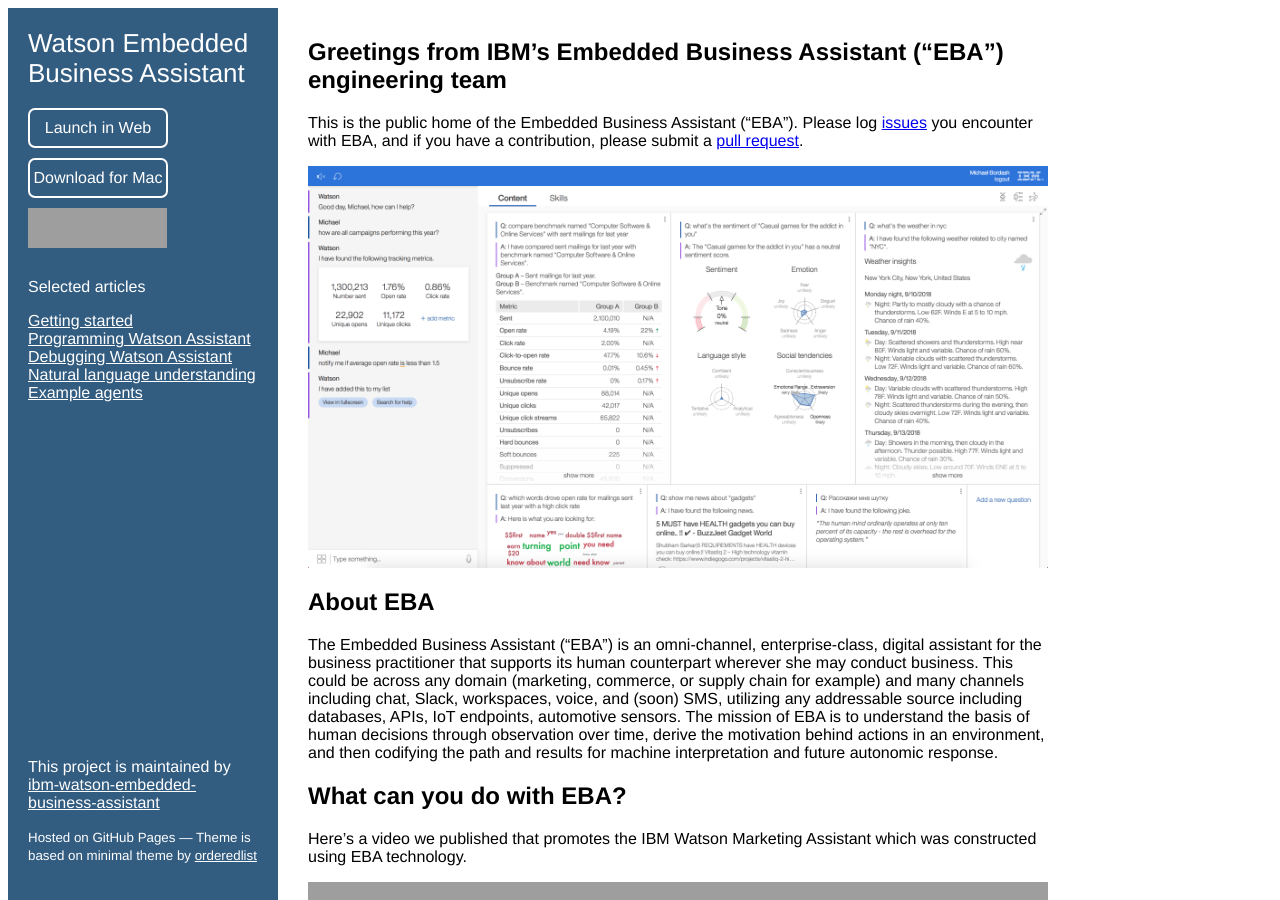
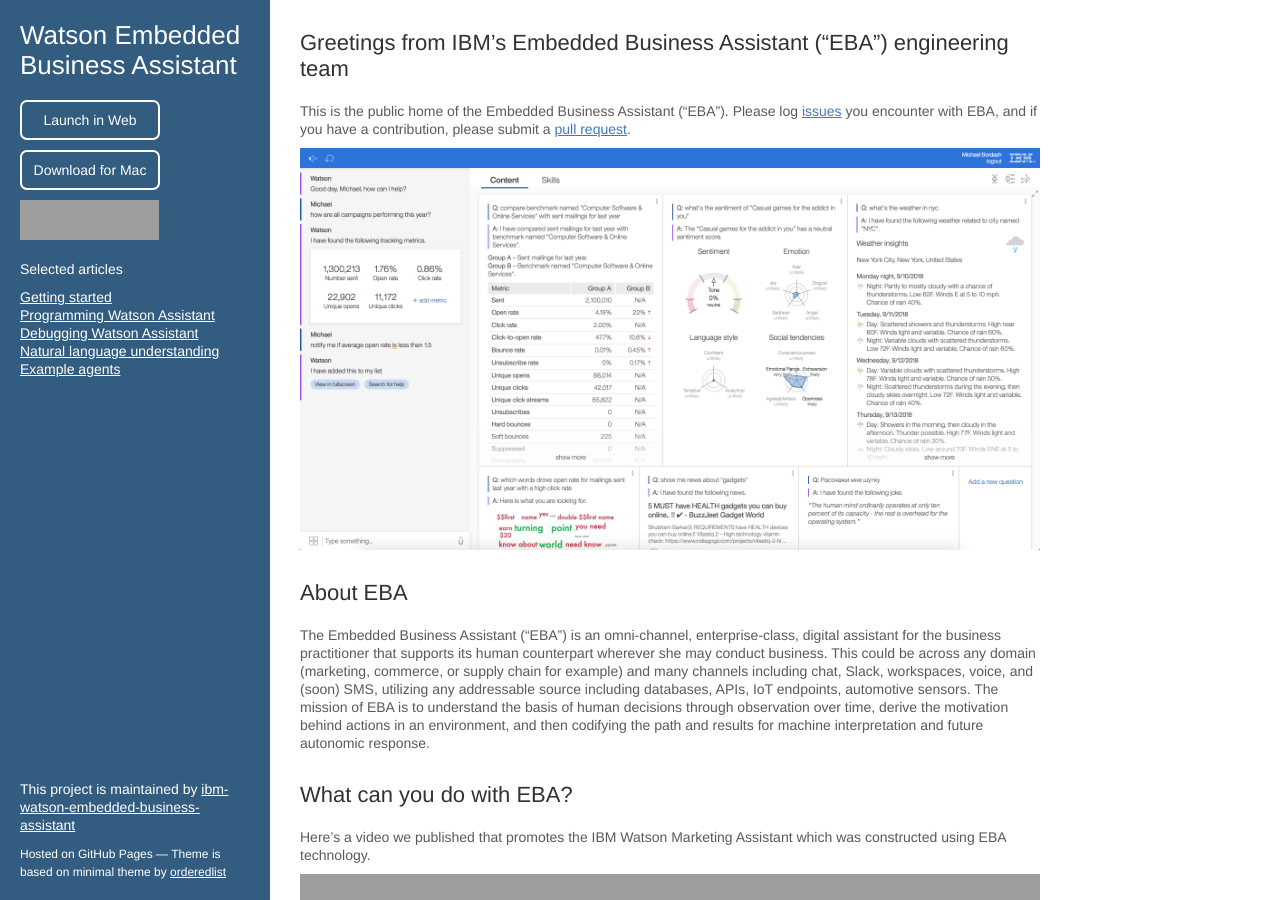
Before and after one commit to ibm-watson-embedded-business-assistant/eba-example-agents, a Jekyll site: the page built from README.md, in a window 1280 px wide and 900 px high. Built offline with Jekyll 4.4.1, drawn with Linux system fonts in a browser that asks for light colours; our own code applies the rules of GitHub Pages for plain Markdown files; the repository's description, which GitHub fills in, is left out; grey boxes are pictures that could not be loaded.

Commit message:
Update default.html

```diff
--- a/_layouts/default.html
+++ b/_layouts/default.html
@@ -8,6 +8,7 @@
     <meta name="slack-app-id" content="ABT6XDDPB">
 
 {% seo %}
+    <link rel="stylesheet" href="{{ "/assets/css/x1-ui-bootstrap.css?v=" | append: site.github.build_revision | relative_url }}">
     <link rel="stylesheet" href="{{ "/assets/css/style.css?v=" | append: site.github.build_revision | relative_url }}">
     <!--[if lt IE 9]>
     <script src="//cdnjs.cloudflare.com/ajax/libs/html5shiv/3.7.3/html5shiv.min.js"></script>
```
